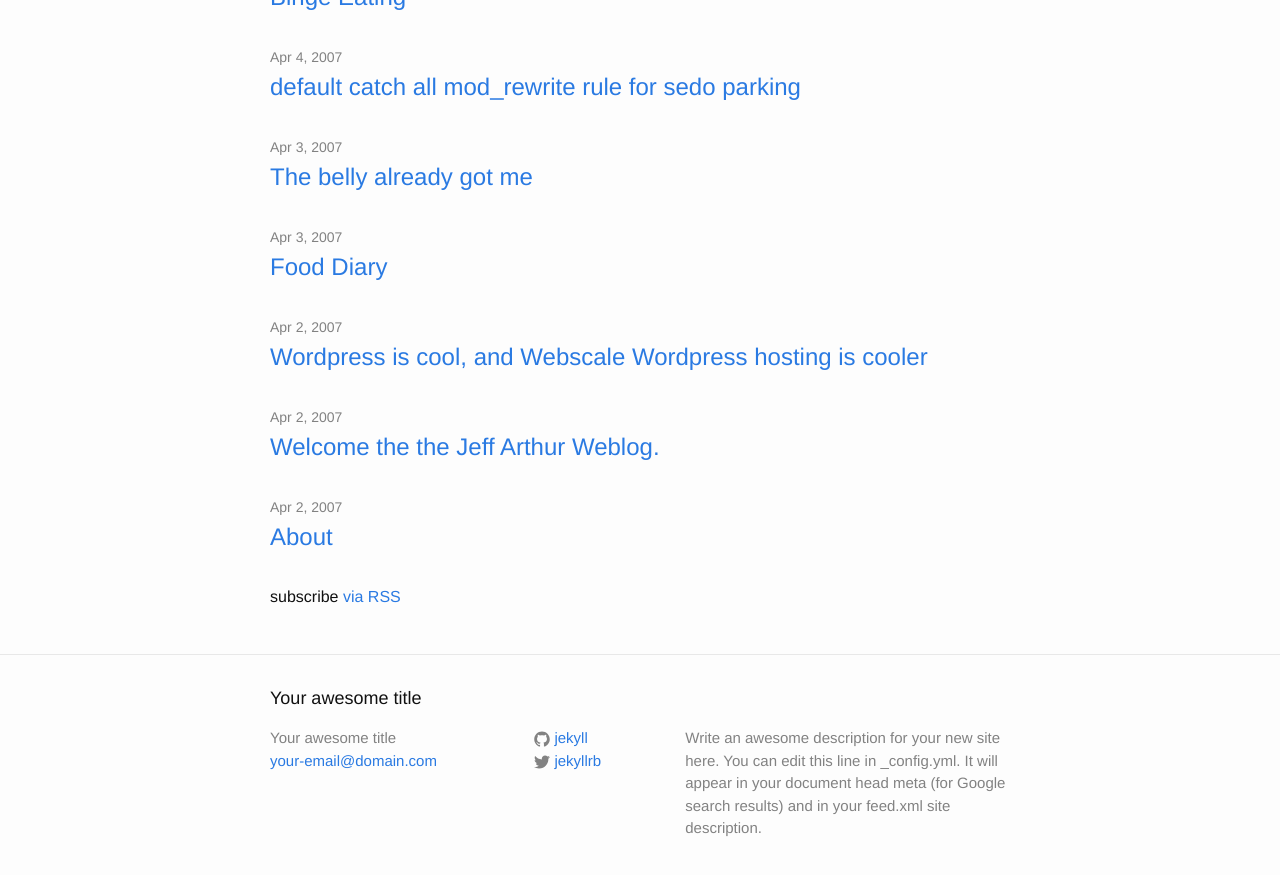
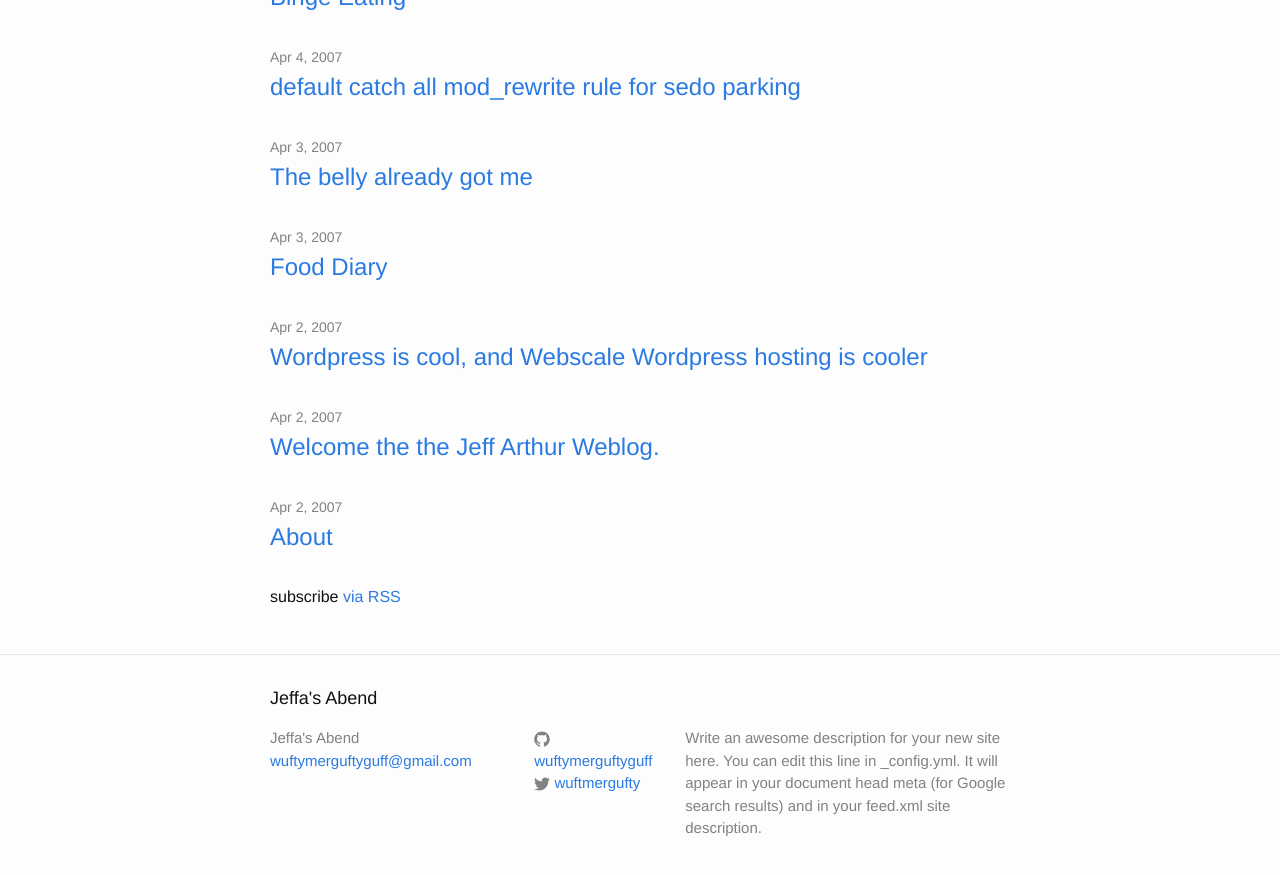
Before and after one commit to wuftymerguftyguff/wuftymerguftyguff.github.io, a Jekyll site: the page built from index.html, in a window 1280 px wide and 900 px high, scrolled down 5996 px. Shown: the top 875 px of the window. Built offline with Jekyll 4.4.1, drawn with Linux system fonts in a browser that asks for light colours; some of the changed text lies outside the part shown.

Commit message:
basic config and trying to sort utf-8 display

```diff
--- a/_config.yml
+++ b/_config.yml
@@ -6,16 +6,16 @@
 # 'jekyll serve'. If you change this file, please restart the server process.
 
 # Site settings
-title: Your awesome title
-email: your-email@domain.com
+title: Jeffa's Abend
+email: wuftymerguftyguff@gmail.com
 description: > # this means to ignore newlines until "baseurl:"
   Write an awesome description for your new site here. You can edit this
   line in _config.yml. It will appear in your document head meta (for
   Google search results) and in your feed.xml site description.
 baseurl: "" # the subpath of your site, e.g. /blog
 url: "http://yourdomain.com" # the base hostname & protocol for your site
-twitter_username: jekyllrb
-github_username:  jekyll
+twitter_username: wuftmergufty
+github_username:  wuftymerguftyguff
 
 # Build settings
 markdown: kramdown
--- a/_includes/head.html
+++ b/_includes/head.html
@@ -1,4 +1,5 @@
 <head>
+  <meta http-equiv='Content-Type' content='text/html; charset=utf-8' />
   <meta charset="utf-8">
   <meta http-equiv="X-UA-Compatible" content="IE=edge">
   <meta name="viewport" content="width=device-width, initial-scale=1">
```
